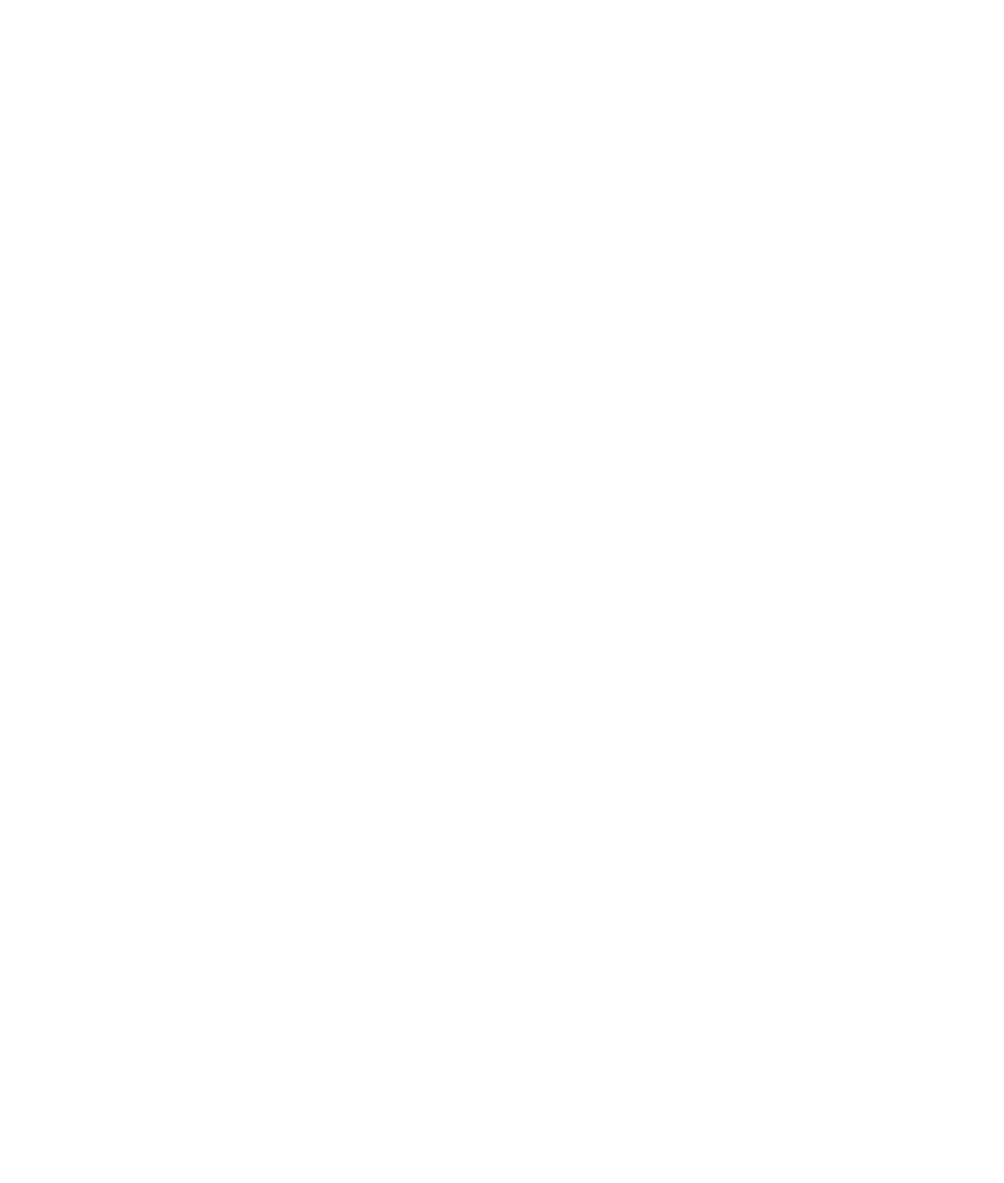
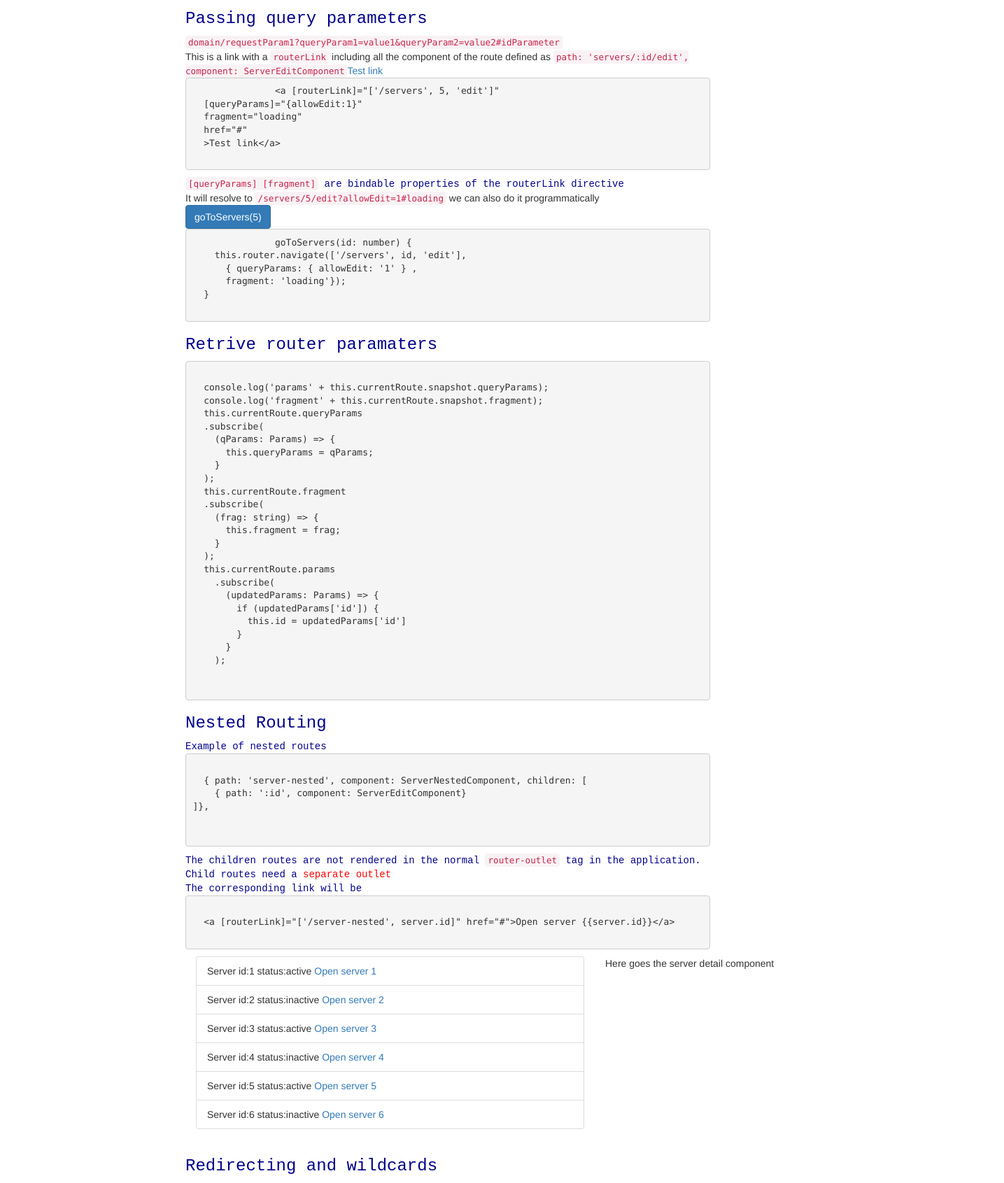
Before and after one commit to apedano/angular-tutorial, an Angular app: page /routing in a window 1280 px wide. Shown: the part 2040-3731 px from the top of the page at 70% size, 1435 px wide, since content can reach past the window. Before the commit the page ends 2044 px from the top, so only its background shows below. Built offline with nearby package versions, Linux system fonts and the light colour scheme.

Commit message:
Routing part2

```diff
--- /dev/null
+++ b/src/app/router-tutorial/page-not-found/page-not-found.component.html
@@ -0,0 +1 @@
+<h2 class="warning">This page was not found</h2>
--- /dev/null
+++ b/src/app/router-tutorial/page-not-found/page-not-found.component.ts
@@ -0,0 +1,15 @@
+import { Component, OnInit } from '@angular/core';
+
+@Component({
+  selector: 'app-page-not-found',
+  templateUrl: './page-not-found.component.html',
+  styleUrls: ['./page-not-found.component.css']
+})
+export class PageNotFoundComponent implements OnInit {
+
+  constructor() { }
+
+  ngOnInit(): void {
+  }
+
+}
--- a/src/app/router-tutorial/router-tutorial.component.html
+++ b/src/app/router-tutorial/router-tutorial.component.html
@@ -63,5 +63,46 @@
          <pre>
             <code>{{snippet8}}</code>
          </pre>
+         <h3 class="notes">Passing query parameters</h3>
+         <div class="notes"> <code>domain/requestParam1?queryParam1=value1&queryParam2=value2#idParameter</code> </div>
+         <div>
+            This is a link with a <code>routerLink</code> including all the component of the route defined as
+            <code> path: 'servers/:id/edit', component: ServerEditComponent</code>
+            <a [routerLink]="['/servers', 5, 'edit']"
+            [queryParams]="{allowEdit:1}"
+            fragment="loading"
+            href="#"
+            >Test link</a>
+            <pre>
+               <code>{{snippet9}}</code>
+            </pre>
+            <div class="notes"> <code>[queryParams] [fragment]</code> are bindable properties of the routerLink directive </div>
+            <div>It will resolve to <code>/servers/5/edit?allowEdit=1#loading</code> we can also do it programmatically</div>
+            <div><button class="btn btn-primary" (click)="goToServers(5)">goToServers(5)</button></div>
+            <pre>
+               <code>{{snippet10}}</code>
+            </pre>
+            <h3 class="notes">Retrive router paramaters</h3>
+            <pre>
+               <code>{{snippet11}}</code>
+            </pre>
+            <h3 class="notes">Nested Routing</h3>
+            <div class="notes">Example of nested routes</div>
+            <pre>
+               <code>{{snippet12}}</code>
+            </pre>
+            <div class="notes">The children routes are not rendered in the normal <code>router-outlet</code> tag in the application. Child routes need a <span class="warning">separate outlet</span></div>
+            <div class="notes">The corresponding link will be</div>
+            <pre>
+               <code>{{snippet13}}</code>
+            </pre>
+            <app-server-nested></app-server-nested>
+            <h3 class="notes">Redirecting and wildcards</h3>
+            <div class="notes">Make sure the <b>**</b> route is put at the end of the rules as the <span class="warning">default route</span></div>
+            <pre>
+               <code>{{snippet14}}</code>
+            </pre>
+         </div>
+         <hr>
     </div>
 </div>
--- a/src/app/router-tutorial/router-tutorial.component.ts
+++ b/src/app/router-tutorial/router-tutorial.component.ts
@@ -56,6 +56,57 @@ export class RouterTutorialComponent implements OnInit {
 
   snippet8 = `<a [routerLink]="['/account', 20, 'b_name', 'b_status']" href="">Call account route with parameters via RouterLink</a>`;
 
+  snippet9 = `<a [routerLink]="['/servers', 5, 'edit']"
+  [queryParams]="{allowEdit:1}"
+  fragment="loading"
+  href="#"
+  >Test link</a>`;
+
+  snippet10 = `goToServers(id: number) {
+    this.router.navigate(['/servers', id, 'edit'],
+      { queryParams: { allowEdit: '1' } ,
+      fragment: 'loading'});
+  }`;
+
+  snippet11 = `
+  console.log('params' + this.currentRoute.snapshot.queryParams);
+  console.log('fragment' + this.currentRoute.snapshot.fragment);
+  this.currentRoute.queryParams
+  .subscribe(
+    (qParams: Params) => {
+      this.queryParams = qParams;
+    }
+  );
+  this.currentRoute.fragment
+  .subscribe(
+    (frag: string) => {
+      this.fragment = frag;
+    }
+  );
+  this.currentRoute.params
+    .subscribe(
+      (updatedParams: Params) => {
+        if (updatedParams['id']) {
+          this.id = updatedParams['id']
+        }
+      }
+    );
+  `;
+
+  snippet12 = `
+  { path: 'server-nested', component: ServerNestedComponent, children: [
+    { path: ':id', component: ServerEditComponent}
+]},
+  `;
+
+  snippet13 = `
+  <a [routerLink]="['/server-nested', server.id]" href="#">Open server {{server.id}}</a>`;
+
+snippet14 = `
+{ path: 'not-found', component: PageNotFoundComponent },
+{ path: '**', redirectTo: './not-found' }
+`;
+
   constructor(private router: Router, private currentRoute: ActivatedRoute) { }
 
   ngOnInit(): void {
@@ -63,11 +114,19 @@ export class RouterTutorialComponent implements OnInit {
 
   goToGame() {
     //array of elements of the new path
-    this.router.navigate(['../game'], {relativeTo: this.currentRoute});
+    this.router.navigate(['../game'], { relativeTo: this.currentRoute });
   }
 
   goToAccount() {
-    this.router.navigate(['../account', '1', 'account_name', 'account_status'], {relativeTo: this.currentRoute});
+    this.router.navigate(['../account', '1', 'account_name', 'account_status'], { relativeTo: this.currentRoute });
   }
 
+  goToServers(id: number) {
+    this.router.navigate(['/servers', id, 'edit'],
+      { queryParams: { allowEdit: '1' } ,
+      fragment: 'loading'});
+  }
+
+
+
 }
--- /dev/null
+++ b/src/app/router-tutorial/server-edit/server-edit.component.html
@@ -0,0 +1,5 @@
+<p>server-edit works!</p>
+
+<div>ID: {{id}}</div>
+<div>query param queryParams['allowEdit']: {{queryParams['allowEdit']}}</div>
+<div>Fragmeng: {{fragment}}</div>
--- /dev/null
+++ b/src/app/router-tutorial/server-edit/server-edit.component.ts
@@ -0,0 +1,42 @@
+import { Component, Input, OnInit } from '@angular/core';
+import { ActivatedRoute, Params, Router } from '@angular/router';
+
+@Component({
+  selector: 'app-server-edit',
+  templateUrl: './server-edit.component.html',
+  styleUrls: ['./server-edit.component.css']
+})
+export class ServerEditComponent implements OnInit {
+
+  @Input() id: string;
+  queryParams: Params;
+  fragment: string;
+
+  constructor(private currentRoute: ActivatedRoute) { }
+
+  ngOnInit(): void {
+    console.log('params' + this.currentRoute.snapshot.queryParams);
+    console.log('fragment' + this.currentRoute.snapshot.fragment);
+    this.currentRoute.queryParams
+    .subscribe(
+      (qParams: Params) => {
+        this.queryParams = qParams;
+      }
+    );
+    this.currentRoute.fragment
+    .subscribe(
+      (frag: string) => {
+        this.fragment = frag;
+      }
+    );
+    this.currentRoute.params
+      .subscribe(
+        (updatedParams: Params) => {
+          if (updatedParams['id']) {
+            this.id = updatedParams['id']
+          }
+        }
+      );
+  }
+
+}
--- /dev/null
+++ b/src/app/router-tutorial/server-nested/server-nested.component.html
@@ -0,0 +1,16 @@
+<div class="container">
+    <div class="row">
+        <div class="col-xs-6">
+            <ul class="list-group">
+                <li *ngFor="let server of servers" class="list-group-item">
+                    Server id:{{server.id}} status:{{server.status}}
+                    <a [routerLink]="['/server-nested', server.id]" href="#">Open server {{server.id}}</a>
+                </li>
+              </ul>
+        </div>
+        <div class="col-xs-6">
+            Here goes the server detail component
+            <router-outlet></router-outlet>
+        </div>
+    </div>
+</div>
--- /dev/null
+++ b/src/app/router-tutorial/server-nested/server-nested.component.ts
@@ -0,0 +1,28 @@
+import { Component, OnInit } from '@angular/core';
+
+@Component({
+  selector: 'app-server-nested',
+  templateUrl: './server-nested.component.html',
+  styleUrls: ['./server-nested.component.css']
+})
+export class ServerNestedComponent implements OnInit {
+
+  servers = [
+    { id: 1, status: 'active' },
+    { id: 2, status: 'inactive' },
+    { id: 3, status: 'active' },
+    { id: 4, status: 'inactive' },
+    { id: 5, status: 'active' },
+    { id: 6, status: 'inactive' },
+  ];
+
+
+  constructor() { }
+
+
+
+  ngOnInit(): void {
+    console.log(this.servers);
+  }
+
+}
```
Also changed, not shown: src/app/app.module.ts (+24 -9 lines), src/app/router-tutorial/page-not-found/page-not-found.component.css (added), src/app/router-tutorial/server-edit/server-edit.component.css (added), src/app/router-tutorial/server-nested/server-nested.component.css (added), 2 other files (tests, documents, lock files or other folders).
